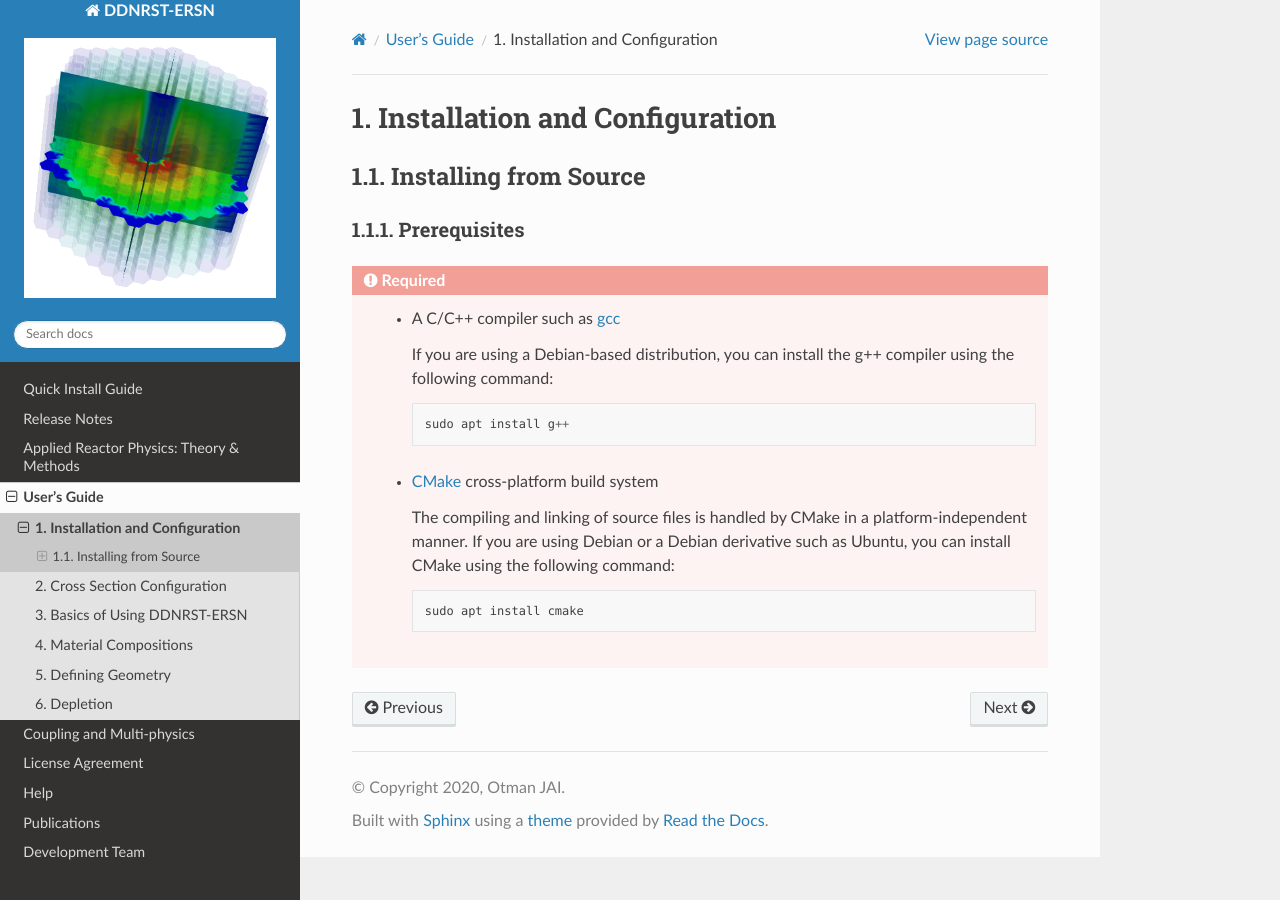
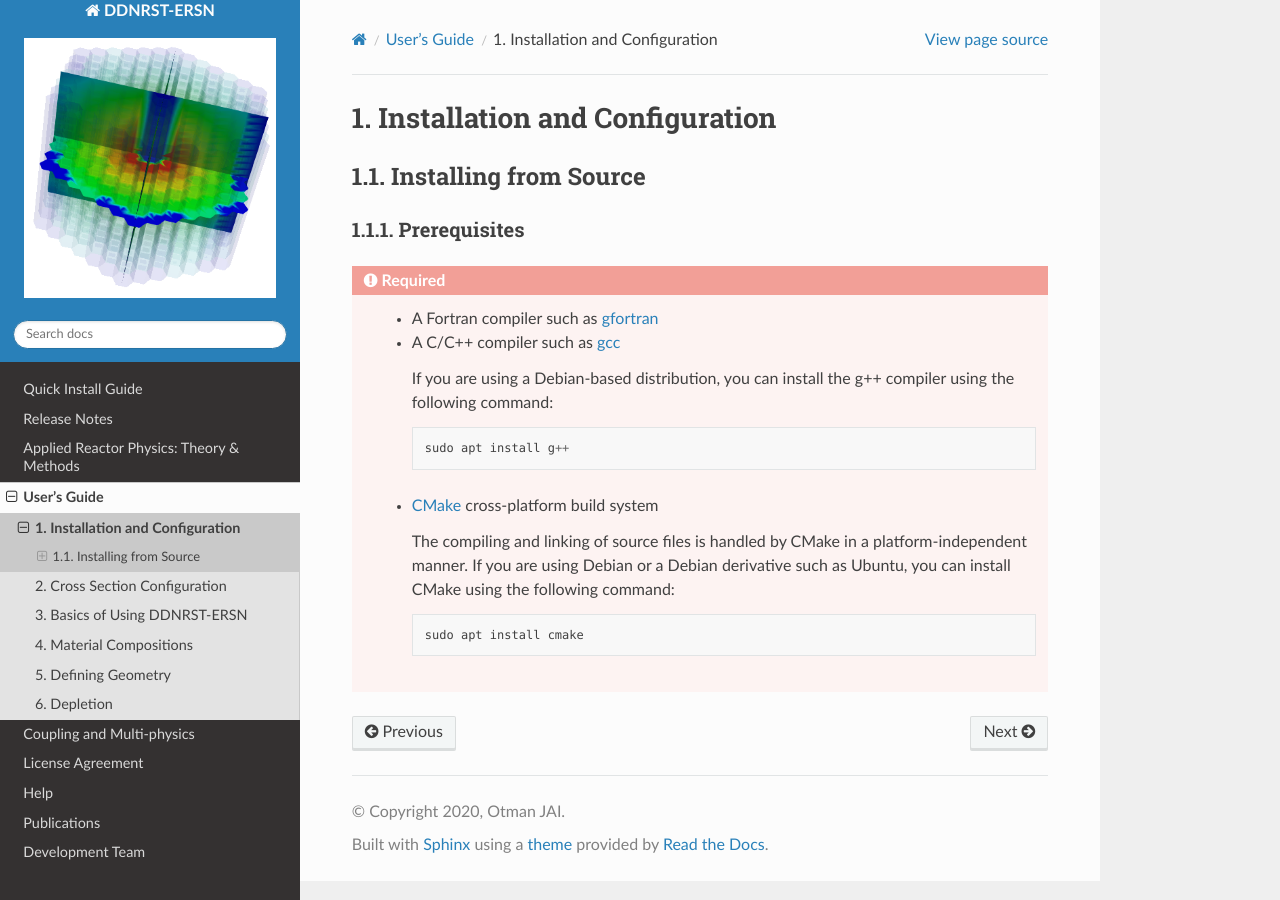
Before and after one commit to otmanjai/DDNRS-ERSN, a Sphinx documentation site: the page built from docs/source/usersguide/install.rst, in a window 1280 px wide. Built offline with Sphinx 7.4.7 and the Read the Docs theme 2.0.0, drawn with Linux system fonts in a browser that asks for light colours; pages that are not in the unit, such as notebooks, are missing from menus.

Commit message:
Update install.rst

```diff
--- a/docs/source/usersguide/install.rst
+++ b/docs/source/usersguide/install.rst
@@ -17,6 +17,8 @@ Prerequisites
 
 .. admonition:: Required
    :class: error
+
+    * A Fortran compiler such as gfortran_
 
     * A C/C++ compiler such as gcc_
 
@@ -39,3 +41,4 @@ Prerequisites
 
 .. _gcc: https://gcc.gnu.org/
 .. _CMake: http://www.cmake.org
+.. _gfortran: https://gcc.gnu.org/wiki/GFortranBinaries
```
